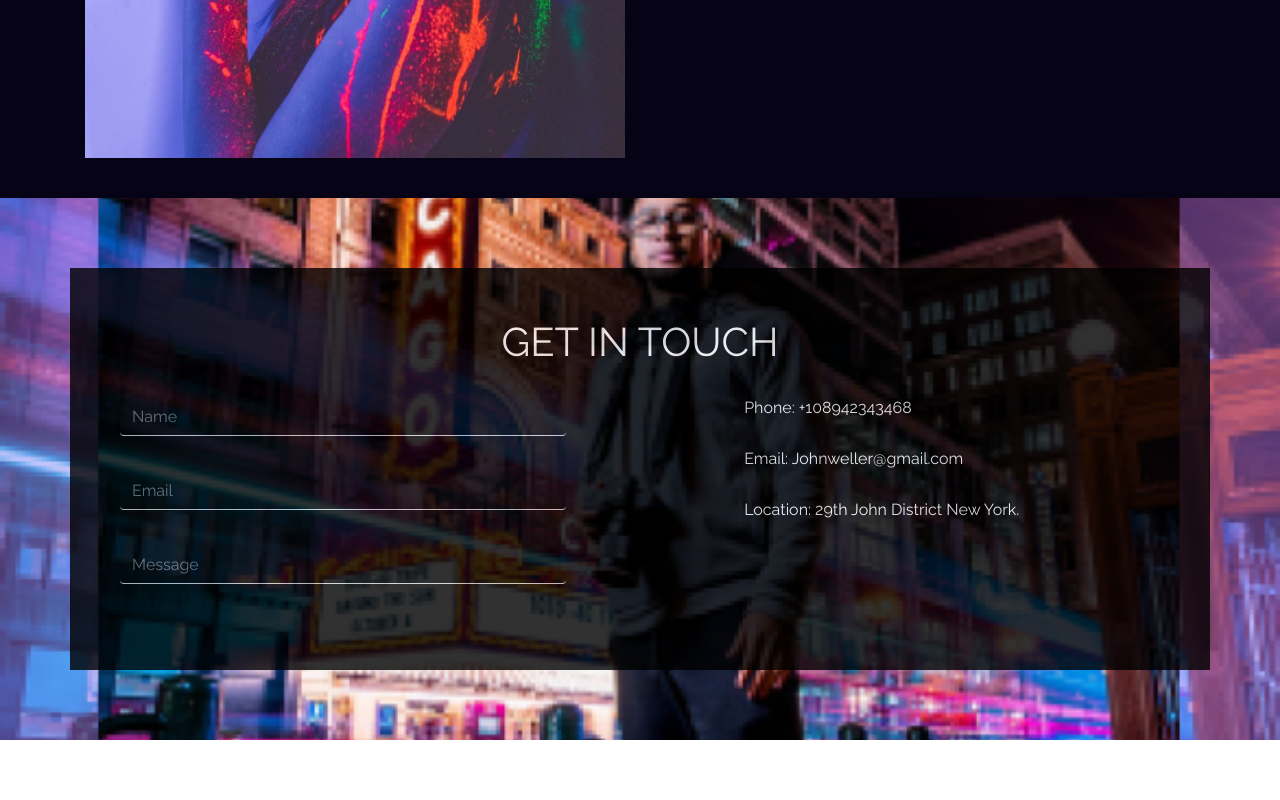
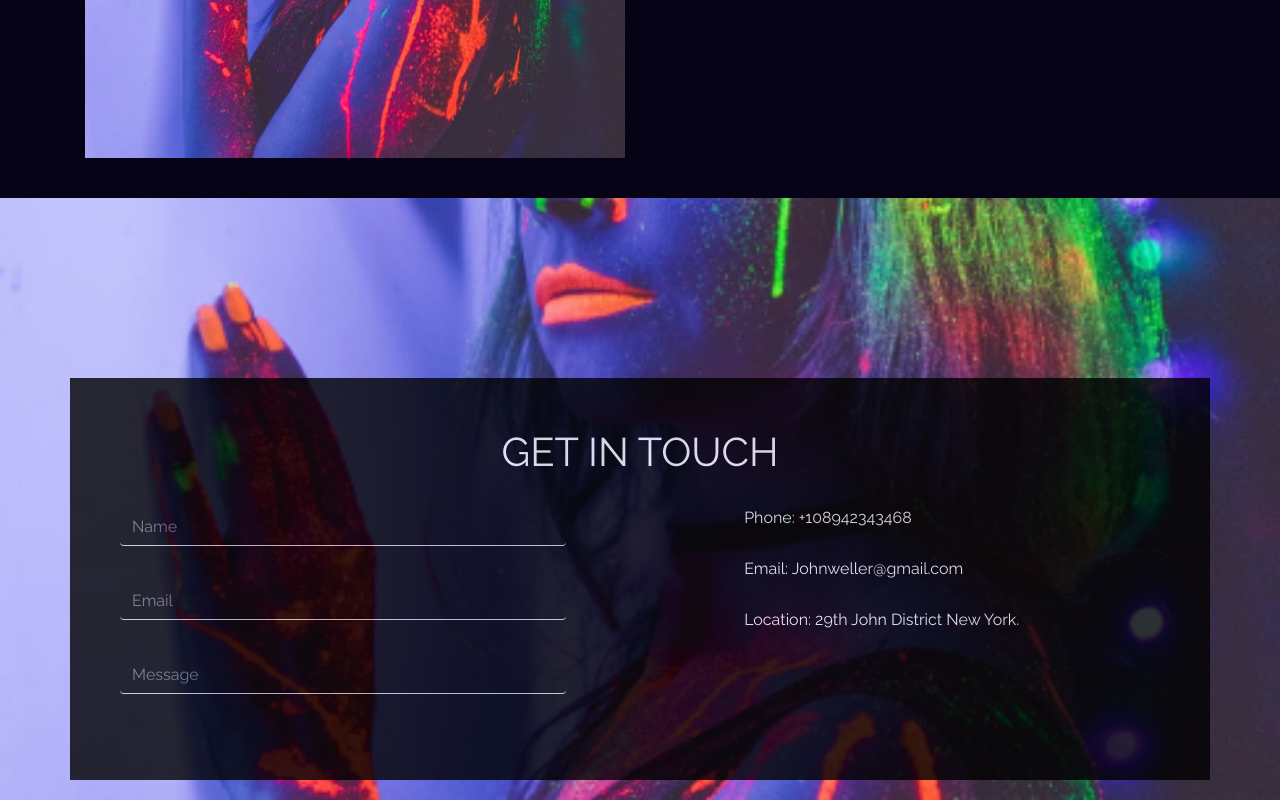
Before and after one commit to yahayakenny/React-Neon-photography-, a React app: page / in a window 1280 px wide. Shown: the part 4084-4884 px from the top of the page. Before the commit the page ends 4824 px from the top, so only its background shows below. Built offline with nearby package versions, Linux system fonts and the light colour scheme.

Commit message:
minor fixes

```diff
--- a/src/components/App.css
+++ b/src/components/App.css
@@ -23,11 +23,14 @@ nav {
   background-image: url(images/image\ 4.png);
   width: 100% !important;
   height: 800px;
-  background-attachment: fixed;
+  background-attachment: scroll;
   background-size: cover;
   background-repeat: no-repeat;
-  background-position: center center;
+  background-position: center;
   position: relative;
+  -o-background-size:cover;
+  -moz-background-size:cover;
+  -webkit-background-size:cover;
 }
 
 .hero-text {
@@ -185,14 +188,17 @@ nav {
   }
 
 .contact {
-    background-image:url(images/about.png);
+    background-image:url(images/imageTwelve.png);
     color: white;
-    padding: 70px 0px;
-    background-attachment: fixed;
-    background-size: cover;
-    background-repeat: no-repeat;
-    background-position: center center;
-    position: relative;
+    background-position:center;
+    background-attachment:scroll;
+    -o-background-size:cover;
+    -moz-background-size:cover;
+    -webkit-background-size:cover;
+    background-size:cover;
+    background-repeat:no-repeat;
+    padding-top: 180px;
+    padding-bottom: 20px;
 
 
 }
```
